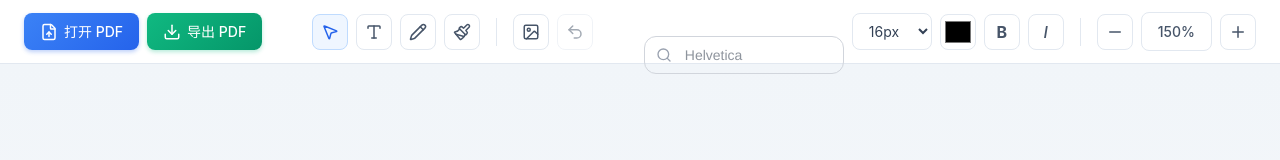
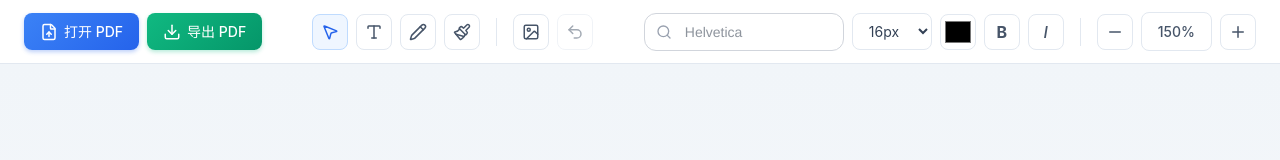
Before and after one commit to jakerqin/PDF-Editor, a React (Vite) app: page / in a window 1280 px wide. Shown: the top 160 px of the page. Built offline with nearby package versions, Linux system fonts and the light colour scheme.

Commit message:
feat: 输入框调整

```diff
--- a/src/components/Toolbar.tsx
+++ b/src/components/Toolbar.tsx
@@ -275,7 +275,7 @@ export const Toolbar: React.FC<ToolbarProps> = ({
         )}
 
         {/* 字体选择 (搜索框 + 下拉框) */}
-        <div className="font-select-container group" style={{ width: '200px', flexShrink: 0 }}>
+        <div className="group" style={{ width: '200px', flexShrink: 0 }}>
           {/* 搜索输入框 */}
           <div className="relative w-full">
             <Search className="absolute left-3 top-1/2 -translate-y-1/2 text-gray-400 w-4 h-4 z-10 pointer-events-none" />
@@ -311,7 +311,7 @@ export const Toolbar: React.FC<ToolbarProps> = ({
           {/* 下拉框 */}
           {isFontDropdownOpen && (
             <div
-              className="bg-white border border-gray-300 rounded-lg shadow-xl overflow-hidden"
+              className="absolute bg-white border border-gray-300 rounded-lg shadow-xl overflow-hidden"
               style={{
                 width: '256px',
                 maxHeight: '300px',
--- a/src/index.css
+++ b/src/index.css
@@ -610,16 +610,3 @@ body {
 .group:hover .badge-local {
   background: #a7f3d0;
 }
-
-/* ===== 字体选择下拉框 ===== */
-.font-select-container {
-  position: relative;
-}
-
-/* 确保下拉框不影响 Toolbar 布局 */
-.font-select-container > div:last-of-type {
-  position: absolute !important;
-  top: 100%;
-  left: 0;
-  margin-top: 4px;
-}
```
